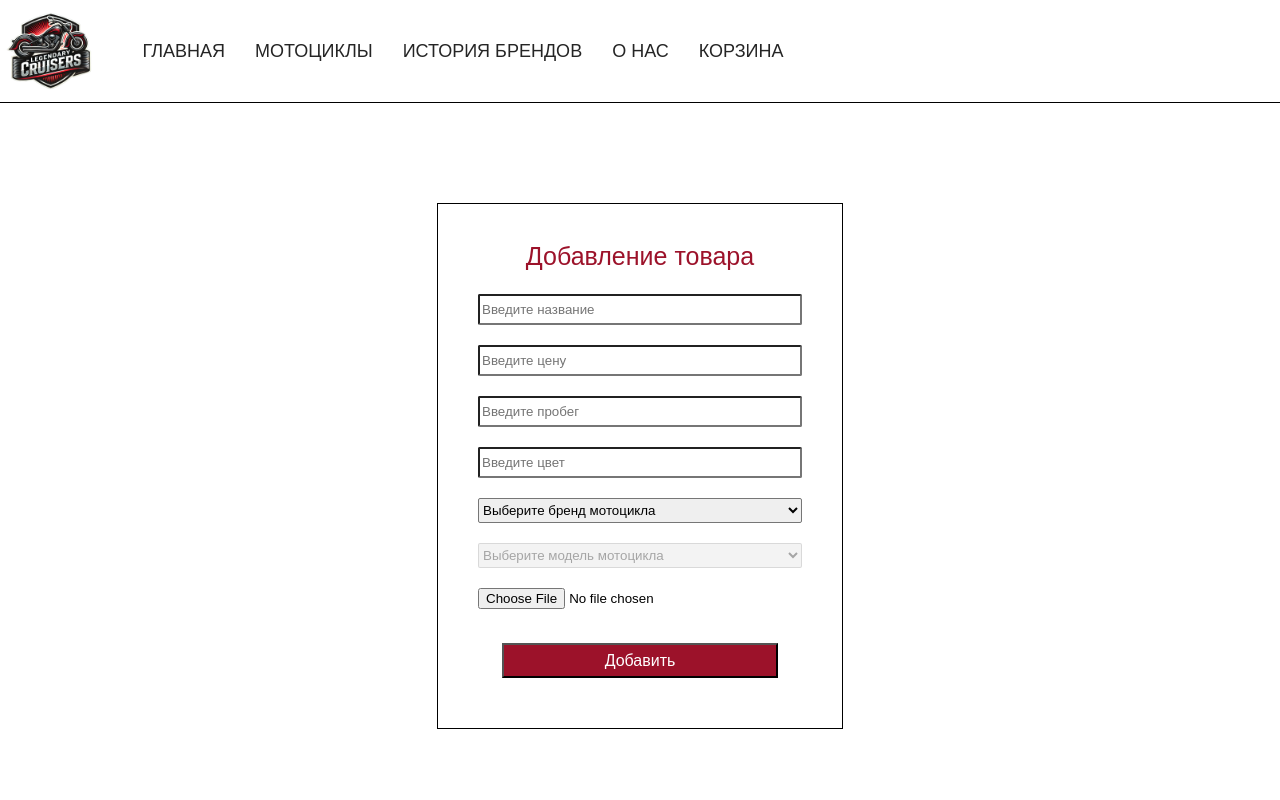
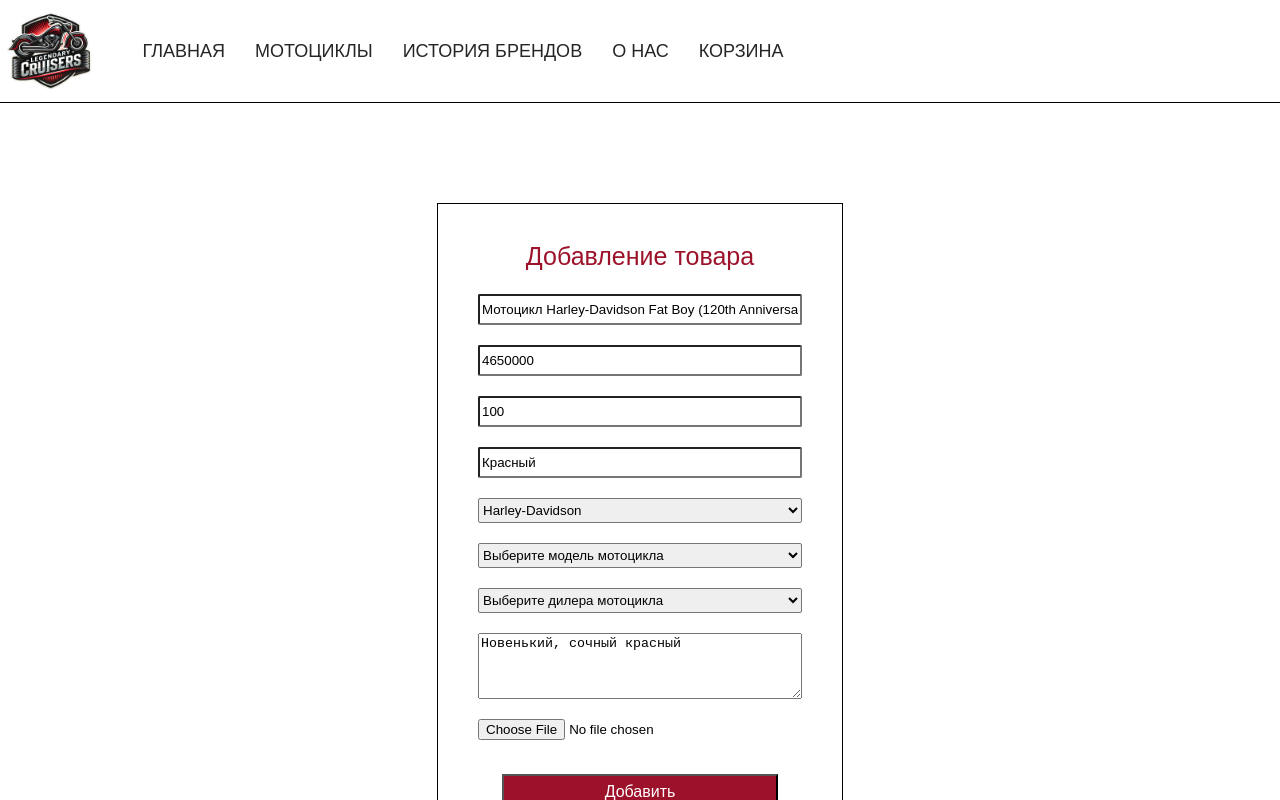
Before and after one commit to WhitePencil1/Legendary-Cruisers, a React (Vite) app: page /create in a window 1280 px wide. Shown: the top 800 px of the page. Built offline with nearby package versions, Linux system fonts and the light colour scheme.

Commit message:
Написал формирование запроса на клиенте и прием на сервере, осталось их подружить...

```diff
--- a/src/pages/Createpage.jsx
+++ b/src/pages/Createpage.jsx
@@ -1,17 +1,91 @@
+import { useEffect, useState } from "react"
 import "../styles/create.css"
+import axios from "axios"
 
 export default function Createpage() {
+
+    const dealers = {
+        1 : "Legendary Cruisers Самара",
+        2 : "Legendary Cruisers Новосибирск",
+        3: "Legendary Cruisers Красноярск",
+        4: "Legendary Cruisers Казань"
+    }
+
+    const brands = {
+        1: "Harley-Davidson",
+        2: "Indian"
+    }
+
+    const models = {
+        1: ["CVO", "Pan America", "Softail", "Sportster", "Street", "Trike"],
+        2: ["Bagger", "Chief", "Dark Horse", "FTR", "Scout", "Touring"]
+    }
+
+    const TEST_DATA = {
+        "name" : "Мотоцикл Harley-Davidson Fat Boy (120th Anniversary) 2023 ",
+        "price" : 4650000,
+        "mileage" : 100,
+        "color" : "Красный",
+        "brandId" : 1,
+        "modelName" : "Softail",
+        "dealerId" : 2,
+        "description" : "Новенький, сочный красный",
+    }
+
+    const [formState, setFormState] = useState({
+        "name" : "",
+        "price" : 0,
+        "mileage" : 0,
+        "color" : "",
+        "brandId" : null,
+        "modelName" : null,
+        "dealerId" : null,
+        "description" : null,
+    });
+
+    useEffect(() => {setFormState(TEST_DATA)}, [])
+
+    const [selectedFile, setSelectedFile] = useState(null);
+
+    const handleOnChange = function(e) {
+        const { name, value} = e.target;
+        setFormState({...formState, [name] : value})
+    }
+
+    const handleSubmit = async function() {
+        event.preventDefault();
+        const formData = new FormData();
+        Object.entries(formState).forEach((key, value) => {
+            formData.append(key, value)
+        })
+
+        if (selectedFile !== null) {
+            formData.append("imageFile", selectedFile)
+        }
+        console.log("Отправляемый объект: ", formData)
+
+        const response = await fetch("https://localhost:7001/api/motorcycles/create", {
+            method: "POST",
+            body: formData,
+        });
+
+        const result = await response.json();
+        console.log(result);
+    }
+
 
     return(
         <main className="create-page">
             <div className="create-box">
                 <h2 className="create-header">Добавление товара</h2>
-                <form action="" className="create-form" name="create-form">
+                <form action={handleSubmit} className="create-form" id="create-form" name="create-form">
                     <input
                         type="text"
                         placeholder="Введите название"
                         name="name"
                         className="create-form-elem"
+                        onChange={handleOnChange}
+                        value={formState.name}
                         required
                     />
 
@@ -21,9 +95,10 @@
                         name="price"
                         className="create-form-elem"
                         min="0"
+                        value={formState.price}
+                        onChange={handleOnChange}
                         required
                     />
-
 
                     <input
                         type="number"
@@ -31,36 +106,87 @@
                         name="mileage"
                         className="create-form-elem"
                         min="0"
+                        value={formState.mileage}
+                        onChange={handleOnChange}
                     />
-
 
                     <input
                         type="text"
                         placeholder="Введите цвет"
                         name="color"
                         className="create-form-elem"
+                        value={formState.color}
+                        onChange={handleOnChange}
                         required
                     />
 
-
-                    <select className="create-form-elem" name="brand" id="brand" form="create-form" required>
+                    <select
+                        className="create-form-elem"
+                        name="brandId"
+                        id="brandId"
+                        form="create-form"
+                        value={formState.brandId}
+                        onChange={handleOnChange}
+                        required
+                    >
                         <option value="" disabled selected>Выберите бренд мотоцикла</option>
-                        <option value="Harley">Harley-Davidson</option>
-                        <option value="Indian">Indian</option>
+                        {Object.keys(brands).map((brandKey => (
+                            <option key={brandKey} value={brandKey}>{brands[brandKey]}</option>
+                        )))}
                     </select>
 
+                    <select
+                        className="create-form-elem"
+                        name="modelName"
+                        id="model"
+                        form="create-form"
+                        onChange={handleOnChange}
+                        required
+                        disabled={formState.brandId === null}
+                    >
+                        <option value="" selected>Выберите модель мотоцикла</option>
+                        {
+                            formState.brandId &&
+                            models[formState.brandId].map((modelName => (
+                                <option key={modelName} value={modelName}>{modelName}</option>
+                            )))
+                        }
+                        {/* <option>Scout</option>
+                        <option>Pan America</option> */}
+                    </select>
 
-                    <select className="create-form-elem" name="model" id="model" form="create-form" required disabled>
-                        <option value="" disabled selected>Выберите модель мотоцикла</option>
-                        <option>Scout</option>
-                        <option>Pan America</option>
+                    <select
+                        className="create-form-elem"
+                        defaultValue={'DEFAULT'}
+                        name="dealerId"
+                        id="dealer"
+                        form="create-form"
+                        onChange={handleOnChange}
+                        required
+                    >
+                        <option value="DEFAULT" disabled selected>Выберите дилера мотоцикла</option>
+                        {Object.keys(dealers).map((dealerKey => (
+                            <option key={dealerKey} value={dealerKey}>{dealers[dealerKey]}</option>
+                        )))}
                     </select>
+
+                    <textarea
+                        name="description"
+                        form="create-form"
+                        className="create-description"
+                        placeholder="Введите описание товара"
+                        rows='4'
+                        cols="33"
+                        onChange={handleOnChange}
+                        value={formState.description}
+                    />
 
                     <input
                         type="file"
+                        name="imageFile"
                         accept="image/"
+                        onChange={(e) => setSelectedFile(e.value)}
                     />
-
                     <button type="submit">Добавить</button>
                 </form>
             </div>
--- a/src/styles/create.css
+++ b/src/styles/create.css
@@ -46,3 +46,11 @@
     display: block;
     margin: 10px auto;
 }
+
+.create-description {
+    resize: vertical;
+}
+
+.disabled {
+
+}
```
Also changed, not shown: 13 other files (tests, documents, lock files or other folders).
